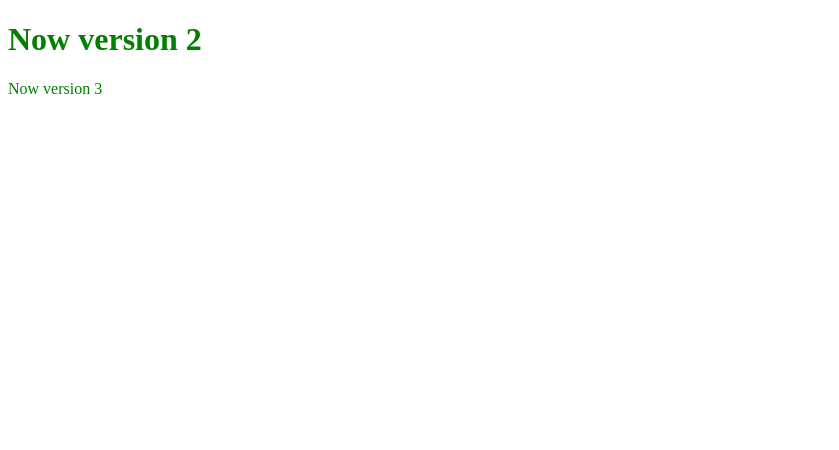
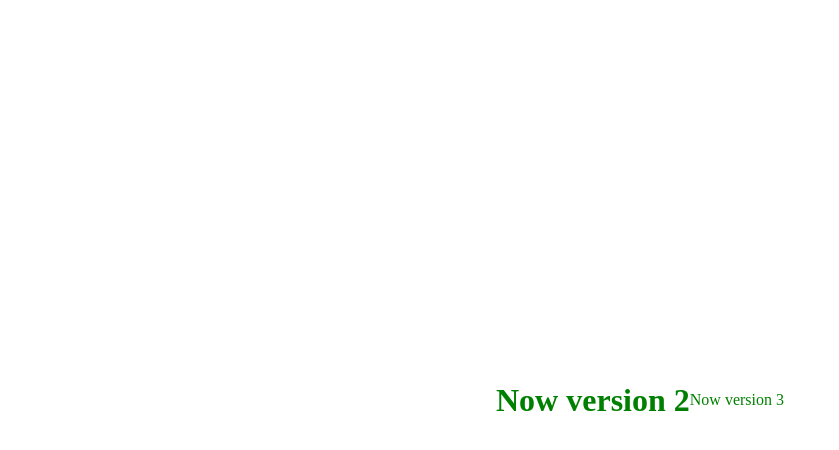
Before and after one commit to learnwithveerendra/batch1_repo, a plain HTML site: page index.html in a window 1280 px wide. Shown: the whole page, without its empty margins (0-839 px from the left). Drawn offline with Linux system fonts and the light colour scheme.

Commit message:
add some body css properties in style.css file

```diff
--- a/style.css
+++ b/style.css
@@ -1,3 +1,9 @@
 body{
    color: green;
+   margin: 0;
+   padding: 0;
+   display: flex;
+   justify-content: center;
+   align-items: center;
+   height: 100vh;
 }
```
